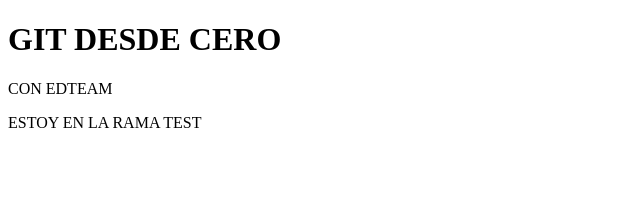
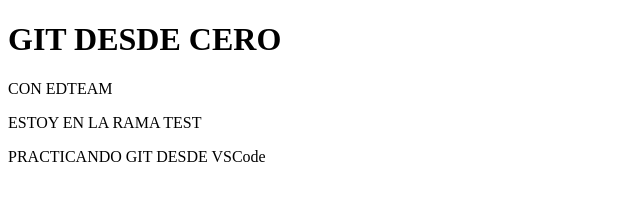
Before and after one commit to IOTDEV2411/GIT_DESDE_CERO, a plain HTML site: page index.html in a window 1280 px wide. Shown: the whole page, without its empty margins (0-640 px from the left). Drawn offline with Linux system fonts and the light colour scheme.

Commit message:
Primer Commit desde VSCode

```diff
--- a/index.html
+++ b/index.html
@@ -2,9 +2,8 @@
 <html lang="en">
 <head>
     <meta charset="UTF-8">
-    <meta http-equiv="X-UA-Compatible" content="IE=edge">
     <meta name="viewport" content="width=device-width, initial-scale=1.0">
-    <title>Practicando con Git</title>
+    <title>Practicando con Git desde VSCode</title>
 </head>
 <body>
     <h1>
@@ -18,5 +17,10 @@
             ESTOY EN LA RAMA TEST
         </p>
     </section>
+    <div>
+        <p>
+            PRACTICANDO GIT DESDE VSCode
+        </p>
+    </div>
 </body>
 </html>
```
Also changed, not shown: 1 other file.
